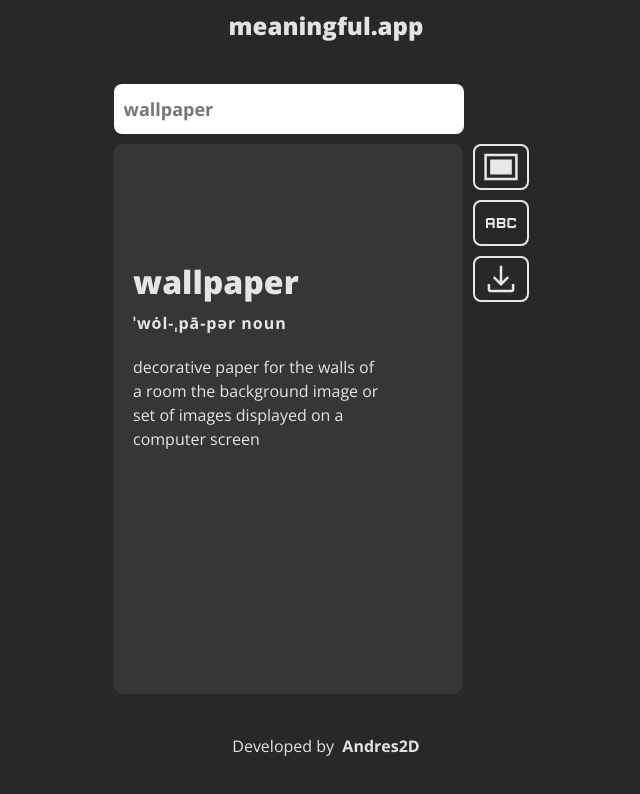
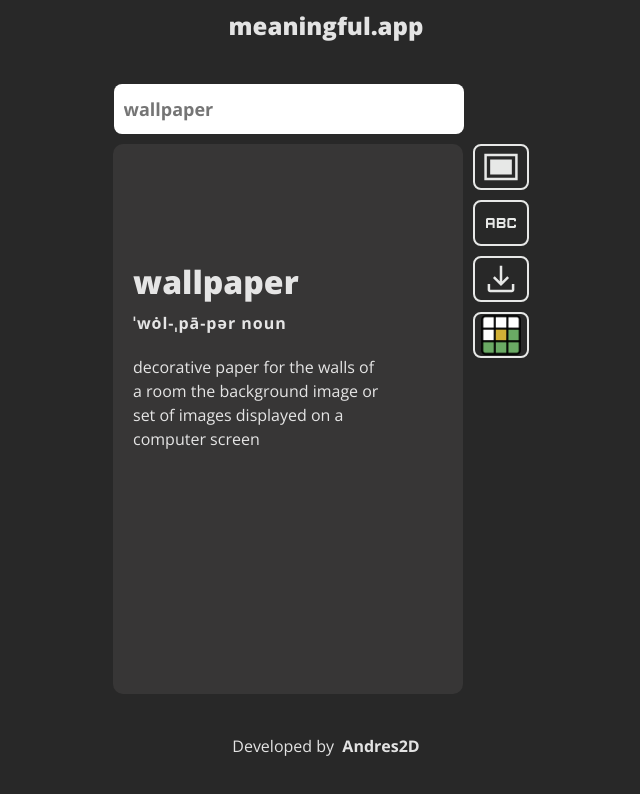
Before and after one commit to Andres2D/meaningful, a React (Vite) app: page / in a window 1280 px wide. Shown: the top 794 px of the page, without its empty margins (314-954 px from the left). Built offline with nearby package versions, Linux system fonts and the light colour scheme.

Commit message:
Add wordle feature

```diff
--- a/src/assets/icons/index.ts
+++ b/src/assets/icons/index.ts
@@ -1,9 +1,11 @@
 import download from './download.svg';
 import background from './background.svg';
 import labels from './labels.svg';
+import wordle from './wordle.webp';
 
 export {
   download,
   background,
-  labels
+  labels,
+  wordle
 };
--- a/src/components/option.module.scss
+++ b/src/components/option.module.scss
@@ -10,3 +10,9 @@
     width: 40px;
   }
 }
+
+@media (max-width: 450px) {
+  .option {
+    margin: 0 5px 10px 5px;
+  }
+}
--- a/src/components/option.tsx
+++ b/src/components/option.tsx
@@ -1,6 +1,12 @@
 import styles from './option.module.scss';
 import { ButtonAction } from '../types/actions';
 import { actionMap } from '../constants/actions';
+import { useQuery } from '@tanstack/react-query';
+import { getWordDefinition, getWordleWord } from '../helpers/search-api';
+import { useEffect, useState } from 'react';
+import { useDispatch, useSelector } from 'react-redux';
+import { meaningSliceActions } from '../store/meaning-slice';
+import { RootState } from '../interfaces/store';
 
 type Props = {
   action: ButtonAction | string
@@ -8,10 +14,54 @@ type Props = {
 
 const Option = ({action}: Props) => {
 
+  const dispatch = useDispatch();
+  const [wordle, setWordle] = useState<{wordle: string, id: number} | null >(null);
+  const { word } = useSelector((state: RootState) => state.meaning);
+
+  const { data: wordleWord, refetch } = useQuery({
+    queryKey: ['getWordle'],
+    enabled: false,
+    queryFn: () => getWordleWord()
+  });
+
+  const { data: wordleMeaning, refetch: wordleRefetch } = useQuery({
+    queryKey: ['getMeaning'],
+    enabled: false,
+    queryFn: () => getWordDefinition(wordle?.wordle || '')
+  });
+
+  useEffect(() => {
+    setWordle(null);
+  }, [word]);
+
+  useEffect(() => {
+    if(wordle) {
+      wordleRefetch();
+    }
+  }, [wordle, dispatch]);
+
+  useEffect(() => {
+    if(wordleWord && wordleWord.wordle?.trim() !== '') {
+      setWordle(wordleWord);
+    }
+  }, [word, wordleWord, dispatch]);
+
+  useEffect(() => {
+    if(wordleMeaning) {
+      dispatch(meaningSliceActions.setMeaning(wordleMeaning));
+    }
+  }, [wordleMeaning, dispatch]);
+
   const {src, alt, class: classAction } = actionMap[action];
 
   const handleClick = async () => {
-    classAction.execute();
+    if(classAction) {
+      classAction.execute();
+    } else if(alt === 'wordle') {
+      refetch();
+    } else {
+      return;
+    }
   };
 
   return (
--- a/src/constants/actions.ts
+++ b/src/constants/actions.ts
@@ -1,5 +1,5 @@
 import { Download } from '../actions';
-import { download, background, labels } from '../assets/icons';
+import { download, background, labels, wordle } from '../assets/icons';
 import { ActionsMap } from '../interfaces/actions';
 import { Background } from '../actions/background';
 import { Labels } from '../actions/labels';
@@ -19,6 +19,11 @@ export const actionMap: ActionsMap = {
     src: download,
     alt: 'download',
     class: new Download()
+  },
+  wordle: {
+    src: wordle,
+    alt: 'wordle',
+    class: null
   }
 };
 
--- a/src/helpers/search-api.ts
+++ b/src/helpers/search-api.ts
@@ -1,8 +1,10 @@
 import axios from "axios";
-import { Definition, ServerResponse } from '../interfaces/dictionary';
+import { Definition, ServerResponse, DefinitionResponse, WordleResponse } from '../interfaces/dictionary';
 
 const getFetchUrl = (word: string) =>
   `https://dictionaryapi.com/api/v3/references/collegiate/json/${word}?key=${import.meta.env.VITE_DICTIONARY_KEY}`
+
+const wordleFetchUrl = 'https://wordle-answers-solutions.p.rapidapi.com/today';
 
 export const getSuggestions = async (inputWord: string): Promise<string[]> => {
   return axios
@@ -22,7 +24,25 @@ export const getSuggestions = async (inputWord: string): Promise<string[]> => {
 export const getWordDefinition = async(word: string): Promise<Definition> => {
   return axios
   .get(getFetchUrl(word))
-  .then((response: ServerResponse | any) => {
-    return response.data[0]
+  .then((response: DefinitionResponse | any) => {
+    const definition = response.data.filter((definition: Definition) => definition.shortdef.length !== 0);
+    return definition[0];
   })
 };
+
+export const getWordleWord = async(): Promise<{wordle: string, id: number}> => {
+  return axios
+  .get(wordleFetchUrl,
+    {
+      headers: {
+        'X-RapidAPI-Key': import.meta.env.VITE_WORDLE_KEY,
+        'X-RapidAPI-Host': import.meta.env.VITE_WORDLE_HOST
+      }
+    })
+  .then((response: WordleResponse | any) => {
+    return {
+      wordle: response.data.today,
+      id: Date.now()
+    }
+  })
+};
--- a/src/interfaces/actions.ts
+++ b/src/interfaces/actions.ts
@@ -1,9 +1,10 @@
 import { BaseAction } from '../actions/base';
 import { Download } from '../actions/download';
+import { Labels } from '../actions/labels';
 export interface ActionsMap {
   [key: string]: {
     src: string;
     alt: string;
-    class: Download | BaseAction;
+    class: Download | BaseAction | Labels | null;
   }
 }
--- a/src/store/meaning-slice.ts
+++ b/src/store/meaning-slice.ts
@@ -11,7 +11,8 @@ const initialState: Word = {
 const setMeaning: CaseReducer<Word, PayloadAction<Definition>> =
   (state: Word, action: PayloadAction<Definition>) => {
     const { meta, hwi, fl, shortdef } = action.payload;
-    state.word = meta.id.replace(':1', '');
+    const removeIndex = meta.id.indexOf(':');
+    state.word = removeIndex === -1 ? meta.id : meta.id.slice(0, removeIndex);
     state.phonetic = hwi.prs?.filter((prs) => prs.mw)[0].mw || '',
     state.meaning = shortdef.join('\n');
     state.type = fl;
```
Also changed, not shown: src/interfaces/dictionary.ts (+9 -2 lines), src/assets/icons/wordle.webp (added).
